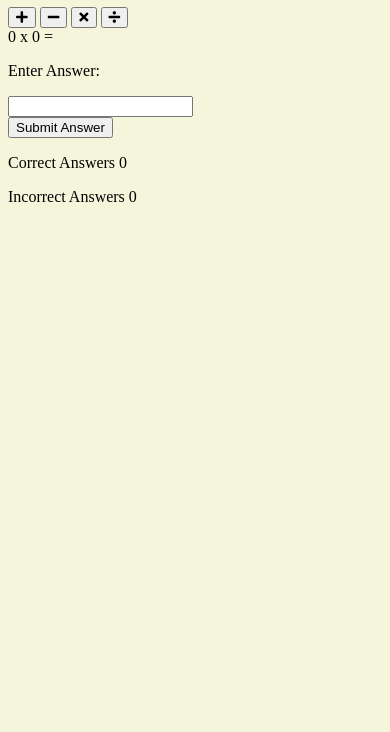
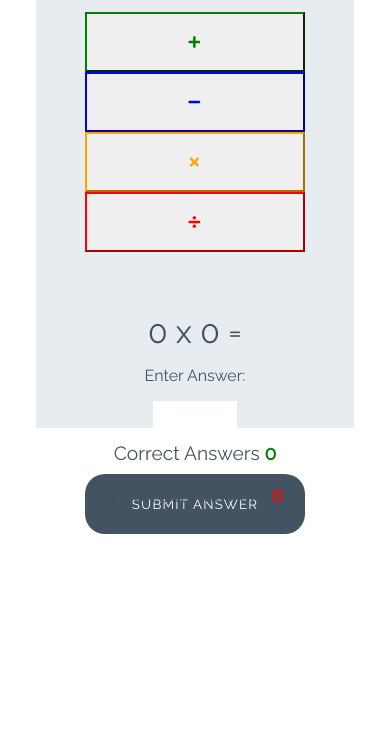
Before and after one commit to borsero/love-maths, a plain HTML site: page index.html in a window 390 px wide. Shown: the part 112-844 px from the top of the page. Drawn offline with Linux system fonts and the light colour scheme.

Commit message:
Add styles for game

```diff
--- a/css/style.css
+++ b/css/style.css
@@ -1,3 +1,252 @@
+/* --------- Global style */
+
 body {
-    background-color: beige;
+    background-color: white;
+    font-family: "Raleway", sans-serif;
+    color: #445361;
+    text-align: center;
 }
+
+/* --------- Heading */
+
+.heading {
+    text-align: center;
+    font-size: 2.5rem;
+}
+
+.logo {
+    height: 40px;
+    padding-right: 5px;
+}
+
+/* --------- Game layout */
+
+.game-area {
+    background-color: #E6ECF0;
+    box-sizing: border-box;
+    width: 85%;
+    height: 65vh;
+    max-height: 450px;
+    max-width: 830px;
+    margin-left: auto;
+    margin-right: auto;
+    padding: 1%;
+}
+
+.question-area {
+    width: 50%;
+    font-size: 2rem;
+    margin: auto;
+    padding: 50px 0;
+}
+
+.question-area span {
+    padding: 0 15px;
+}
+
+.score-area {
+    margin: 5px auto;
+    width: 60%;
+    font-size: 1.2rem;
+}
+
+.controls-area {
+    width: 85%;
+    margin: 30px auto;
+}
+
+#score {
+    color: green;
+    font-weight: bold;
+}
+
+#incorrect {
+    color: red;
+    font-weight: bold;
+}
+
+.answer-message {
+    display: none;
+    font-size: 1rem;
+}
+
+#answer-box {
+    border: none;
+    color: #445361;
+    display: inline-block;
+    height: 40px;
+    width: 80px;
+    font-size: 1.2rem;
+}
+
+.scores {
+    display: inline-block;
+    padding: 25px;
+}
+
+/* --------- Buttons */
+
+.btn {
+    width: 220px;
+    height: 60px;
+    font-family: "Raleway", sans-serif;
+    text-transform: uppercase;
+    letter-spacing: 1.2px;
+    color: white;
+}
+
+.btn:focus {
+    outline: none;
+}
+
+.btn--big {
+    padding-top: 10px;
+    border-radius: 50%;
+    background-color: white;
+    border: 10px solid;
+    width: 100px;
+    height: 100px;
+    font-size: 3.2rem;
+    margin: 0 30px;
+    transition: all 0.5s;
+}
+
+.btn--big::after{
+    content: attr(data-type);
+    font-size: 1rem;
+    color: #445361;
+    position: relative;
+    left: -0.5em;
+}
+
+.btn--blue {
+    border-color: blue;
+    color: blue;
+}
+
+.btn--blue:active,
+.btn--blue:hover {
+    background-color: darkblue;
+    color: white;
+}
+
+.btn--orange {
+    border-color: orange;
+    color: orange;
+}
+
+.btn--orange:active,
+.btn--orange:hover {
+    background-color: darkorange;
+    color: white;
+}
+
+.btn--red {
+    border-color: red;
+    color: red;
+}
+
+.btn--red:active,
+.btn--red:hover {
+    background-color: darkred;
+    color: white;
+}
+
+.btn--green {
+    border-color: green;
+    color: green;
+}
+
+.btn--green:active,
+.btn--green:hover {
+    background-color: darkgreen;
+    color: white;
+}
+
+.btn--gray {
+    margin-top: 25px;
+    background-color: #445361;
+    border: 1px transparent;
+    border-radius: 20px;
+}
+
+.btn--gray:active,
+.btn--gray:hover {
+    background-color: #0d1013;
+}
+
+/* --------- Media queries */
+
+@media (max-width: 414px) {
+    .controls-area {
+        width: 100%;
+    }
+
+    .btn--big {
+        margin: 0 10px;
+        padding: 5px;
+        border: 5px solid;
+        width: 50px;
+        height: 50px;
+        font-size: 1.5rem;
+    }
+
+    .btn--big::after {
+        font-size: 0.6rem;
+        left: -0.7rem;
+    }
+
+    .question-area {
+        padding: 10% 0;
+        width: 100%;
+    }
+
+    .question-area span {
+        padding: 0;
+    }
+
+    .answer-message {
+        display: block;
+    }
+
+    #answer-box {
+        display: block;
+        margin: 0 auto;
+    }
+    .btn--gray {
+        margin-top: 0;
+    }
+
+    .score-area {
+        width: 100%;
+    }
+
+    .scores {
+        margin: 0.5em auto;
+        display: block;
+        padding: 5px;
+    }
+
+    .heading {
+        font-size: 2rem;
+    }
+}
+
+@media (max-width: 320px) {
+    .game-area {
+        height: 70vh;
+    }
+
+    .controls-area {
+        width: 75%;
+        margin: 10px auto;
+    }
+
+    .btn--big {
+        margin: 10px 10px;
+    }
+    .question-area {
+        padding: 10px 0;
+    }
+
+}
--- a/index.html
+++ b/index.html
@@ -18,16 +18,16 @@
 
     <div class="game-area">
         <div class="controls-area">
-            <button class="btn big--big btn--green">
+            <button data-type="addition" class="btn big--big btn--green">
                 <i class="fas fa-plus"></i>
             </button>
-            <button class="btn big--big btn--blue">
+            <button data-type="subtract" class="btn big--big btn--blue">
                 <i class="fas fa-minus"></i>
             </button>
-            <button class="btn big--big btn--orange">
+            <button data-type="multiply" class="btn big--big btn--orange">
                 <i class="fas fa-times"></i>
             </button>
-            <button class="btn big--big btn--red">
+            <button data-type="division" class="btn big--big btn--red">
                 <i class="fas fa-divide"></i>
             </button>
         </div>
@@ -39,7 +39,8 @@
             <p class="answer-message">Enter Answer:</p>
             <input type="number" name="" id="answer-box">
         </div>
-        <button class="btn btn--gray">Submit Answer</button>
+        <!-- data-type: we can identify when it's been clicked -->
+        <button data-type="submit" class="btn btn--gray">Submit Answer</button>
     </div>
 
     <div class="score-area">
```
